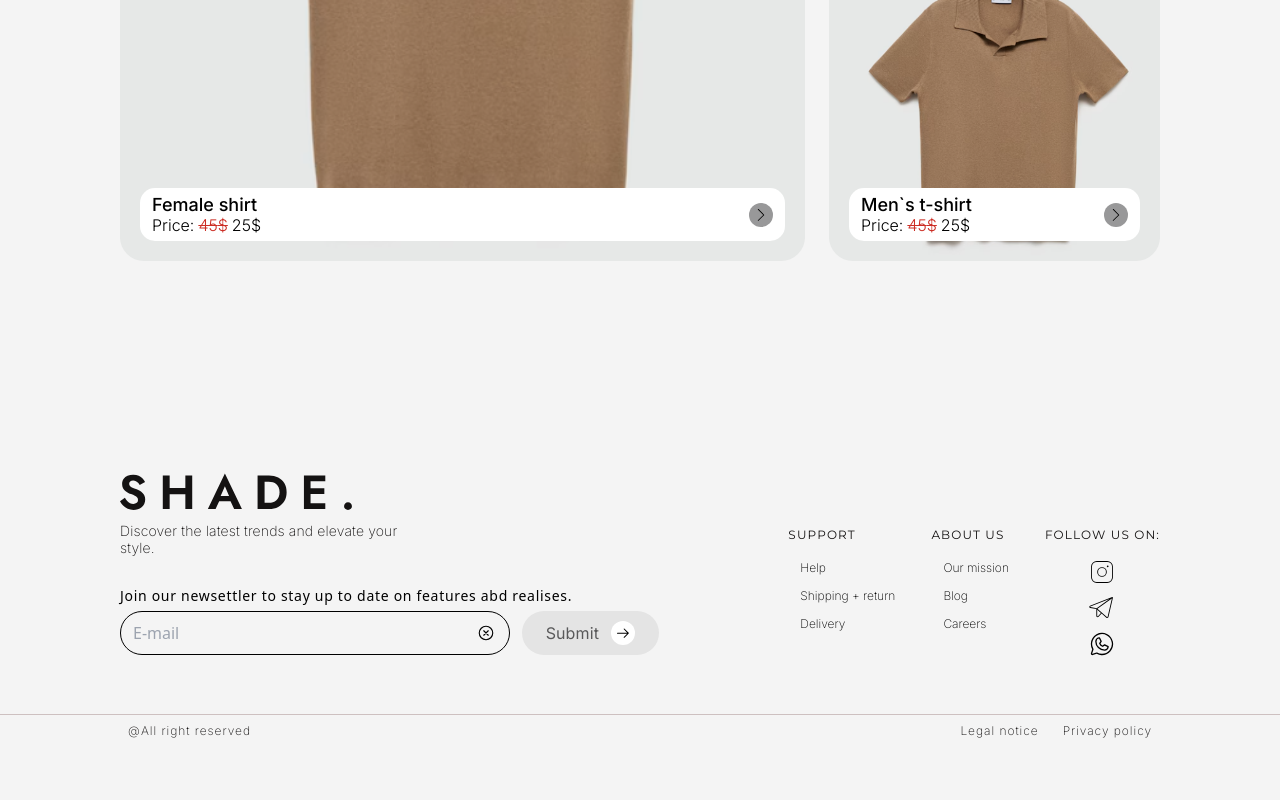
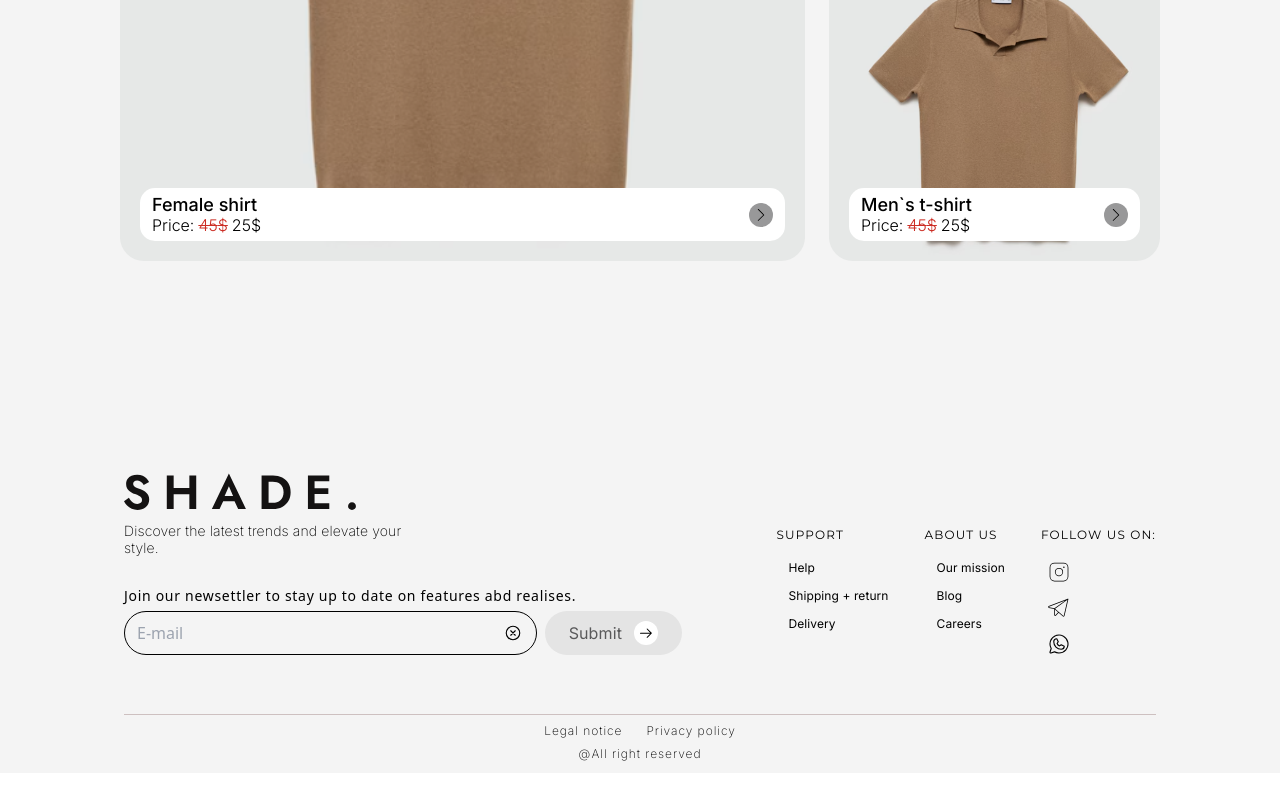
Before and after one commit to DianaKravchuk/Store, a React (Vite) app in the folder frontend/: page / in a window 1280 px wide. Shown: the part 1794-2594 px from the top of the page. After the commit the page ends 2567 px from the top, so only its background shows below. Built offline with nearby package versions, Linux system fonts and the light colour scheme.

Commit message:
fix: correct styles and functionality in Footer component

```diff
--- a/frontend/src/components/SubscribeForm/SubscribeForm.tsx
+++ b/frontend/src/components/SubscribeForm/SubscribeForm.tsx
@@ -26,7 +26,7 @@ const SubscribeForm = () => {
   return (
     <form
       onSubmit={handleSubmit(handleOnSubmit)}
-      className="flex items-center gap-3 w-[539px]"
+      className="flex items-center gap-2 w-[558px]"
     >
       <Input
         {...register("email")}
--- a/frontend/src/layout/Footer/Footer.tsx
+++ b/frontend/src/layout/Footer/Footer.tsx
@@ -2,22 +2,24 @@ import SubscribeForm from "@components/SubscribeForm/SubscribeForm";
 import { Link } from "react-router-dom";
 import { FOOTER_NAVIGATE } from "./constants";
 import logo from "@/assets/icons/Logo_medium.svg";
+import FooterSection from "./components/FooterSection";
+import FooterIconsSection from "./components/FooterIconSection";
 
 const Footer = () => {
   return (
-    <footer className="flex flex-col gap-[52px] pb-[64px]">
-      <div className="flex flex-col gap-[58px] mx-auto w-[1040px]">
+    <footer className="flex flex-col gap-[52px] pb-3">
+      <div className="flex flex-col gap-[58px] mx-auto w-[1032px]">
         <div className="flex flex-col gap-3">
-          <Link to="/" className="">
+          <Link to="/" className="self-start">
             <img src={logo} alt="logo Shade" width={232} height={37} />
           </Link>
           <div className="flex justify-between">
             <div className="flex flex-col gap-[30px]">
-              <p className="max-w-[300px] font-inter text-[#141212] tracking-[0.01em] text-sm font-extralight leading-[17px]">
+              <p className="max-w-[300px] font-inter text-black-000 tracking-[0.01em] text-sm font-extralight leading-[17px]">
                 Discover the latest trends and elevate your style.
               </p>
               <div className="flex flex-col gap-[5px]">
-                <p className="text-sm font-extralight text-black tracking-wider">
+                <p className="text-sm font-extralight text-black-000 tracking-wider">
                   Join our newsettler to stay up to date on features abd
                   realises.
                 </p>
@@ -25,48 +27,39 @@ const Footer = () => {
               </div>
             </div>
             <div className="flex gap-6 pt-[5px]">
-              {FOOTER_NAVIGATE.map((nav) => (
-                <div key={nav.id} className="flex flex-col gap-3">
-                  <h3 className="uppercase font-montserrat font-normal text-xs leading-[15px]  tracking-[0.095em] text-[#141212]">
-                    {nav.title}
-                  </h3>
-                  <div className="flex flex-col">
-                    {nav.links.map((link) => (
-                      <Link
-                        key={link.id}
-                        to={link.url}
-                        className="text-[12px] leading-[28px] font-inter font-extralight -tracking-[0em] text-black px-[12px] "
-                      >
-                        {link.children}
-                      </Link>
-                    ))}
-                  </div>
-                </div>
+              {FOOTER_NAVIGATE.link.map((link) => (
+                <FooterSection
+                  links={link.links}
+                  title={link.title}
+                  key={link.id}
+                />
+              ))}
+              {FOOTER_NAVIGATE.icon.map((link) => (
+                <FooterIconsSection
+                  key={link.id}
+                  links={link.links}
+                  title={link.title}
+                />
               ))}
             </div>
           </div>
         </div>
       </div>
-      <div className="border-t-[1px] border-[#cdc0c0]">
-        <div className="flex justify-between pt-2 px-1 mx-auto w-[1032px]">
-          <p className="text-xs font-inter text-[#141212] leading-[15px] tracking-[0.08em] font-extralight before:content-['\0040'] before:-tracking-[0.06em] before:mr-[2px]">
-            All right reserved
-          </p>
-          <div className="flex gap-6 tracking-[0.06em]">
+      <div className="flex flex-col items-center gap-2 pt-2 px-1 mx-auto w-[1032px] border-t-[1px] border-beige">
+        <div className="flex gap-6 tracking-[0.06em]">
+          {FOOTER_NAVIGATE.legalLinks.map((link) => (
             <Link
-              to="/legal"
-              className="text-xs font-inter text-[#141212] leading-[15px] font-extralight"
+              key={link.id}
+              to={link.url}
+              className="text-xs font-inter text-black-000 leading-[15px] font-extralight"
             >
-              Legal notice
+              {link.text}
             </Link>
-            <Link
-              to="/privacy"
-              className="text-xs font-inter text-[#141212] leading-[15px] font-extralight"
-            >
-              Privacy policy
-            </Link>
-          </div>
+          ))}
         </div>
+        <p className="text-xs font-inter text-black-000 leading-[15px] tracking-[0.08em] font-extralight before:content-['\0040'] before:-tracking-[0.06em] before:mr-[2px]">
+          All right reserved
+        </p>
       </div>
     </footer>
   );
--- /dev/null
+++ b/frontend/src/layout/Footer/components/FooterIconSection.tsx
@@ -0,0 +1,25 @@
+import { ButtonLink } from "@/Ui/ButtonLink/ButtonLink";
+import { FC } from "react";
+import { FooterIconsSectionProps } from "./types";
+
+const FooterIconsSection: FC<FooterIconsSectionProps> = ({ title, links }) => (
+  <div className="flex flex-col gap-3">
+    <h3 className="uppercase font-montserrat font-normal text-xs leading-[15px] tracking-[0.095em] text-black-000">
+      {title}
+    </h3>
+    <div className="flex flex-col">
+      {links.map((link) => (
+        <ButtonLink
+          key={link.id}
+          url={link.url}
+          icon={link.content}
+          size="icon"
+          iconPosition="left"
+          variant="icon"
+        />
+      ))}
+    </div>
+  </div>
+);
+
+export default FooterIconsSection;
--- /dev/null
+++ b/frontend/src/layout/Footer/components/FooterSection.tsx
@@ -0,0 +1,25 @@
+import { ButtonLink } from "@/Ui/ButtonLink/ButtonLink";
+import { FC } from "react";
+import { FooterSectionProps } from "./types";
+
+const FooterSection: FC<FooterSectionProps> = ({ title, links }) => (
+  <div className="flex flex-col gap-3">
+    <h3 className="uppercase font-montserrat font-normal text-xs leading-[15px] tracking-[0.095em] text-black-000">
+      {title}
+    </h3>
+    <div className="flex flex-col">
+      {links.map((link) => (
+        <ButtonLink
+          key={link.id}
+          url={link.url}
+          text={link.content}
+          size="small"
+          textPosition="start"
+          variant="text"
+        />
+      ))}
+    </div>
+  </div>
+);
+
+export default FooterSection;
--- /dev/null
+++ b/frontend/src/layout/Footer/components/types.ts
@@ -0,0 +1,14 @@
+import { ReactNode } from "react";
+
+interface FooterSectionBase<T> {
+  title: string;
+  links: {
+    id: number;
+    url: string;
+    content: T;
+  }[];
+}
+
+export interface FooterSectionProps extends FooterSectionBase<string> {}
+
+export interface FooterIconsSectionProps extends FooterSectionBase<ReactNode> {}
--- a/frontend/src/layout/Footer/constants.tsx
+++ b/frontend/src/layout/Footer/constants.tsx
@@ -1,23 +1,25 @@
 import { PiInstagramLogoThin } from "react-icons/pi";
 import { PiTelegramLogoThin } from "react-icons/pi";
 import { PiWhatsappLogoLight } from "react-icons/pi";
-export const FOOTER_NAVIGATE = [
+
+export const FOOTER_NAVIGATE = {
+  link: [
     {
       id: 1,
       title: "support",
       links: [
         {
-        children: "Help",
+          content: "Help",
           url: "/help",
           id: 1,
         },
         {
-        children: "Shipping + return",
+          content: "Shipping + return",
           url: "/shipping",
           id: 2,
         },
         {
-        children: "Delivery",
+          content: "Delivery",
           url: "/delivery",
           id: 3,
         },
@@ -28,53 +30,48 @@ export const FOOTER_NAVIGATE = [
       title: "about us",
       links: [
         {
-        children: "Our mission",
+          content: "Our mission",
           url: "/mission",
           id: 1,
         },
         {
-        children: "Blog",
+          content: "Blog",
           url: "/blog",
           id: 2,
         },
         {
-        children: "Careers",
+          content: "Careers",
           url: "/careers",
           id: 3,
         },
       ],
     },
+  ],
+  icon: [
     {
       id: 3,
       title: "Follow us on:",
       links: [
         {
-        children: (
-          <span className="flex justify-center">
-            <PiInstagramLogoThin size={36} className="py-1 px-1" />
-          </span>
-        ),
+          content: <PiInstagramLogoThin size={24} />,
           url: "/instagram",
           id: 1,
         },
         {
-        children: (
-          <span className="flex justify-center">
-            <PiTelegramLogoThin size={36} className="py-1 px-1" />
-          </span>
-        ),
+          content: <PiTelegramLogoThin size={24} />,
           url: "/telegram",
           id: 2,
         },
         {
-        children: (
-          <span className="flex justify-center">
-            <PiWhatsappLogoLight size={36} className="py-1 px-1" />
-          </span>
-        ),
+          content: <PiWhatsappLogoLight size={24} />,
           url: "/wat",
           id: 3,
         },
       ],
     },
-];
+  ],
+  legalLinks: [
+    { id: 1, url: "/legal", text: "Legal notice" },
+    { id: 2, url: "/privacy", text: "Privacy policy" },
+  ],
+};
```
Lines whose indentation alone changed are shown as unchanged.
